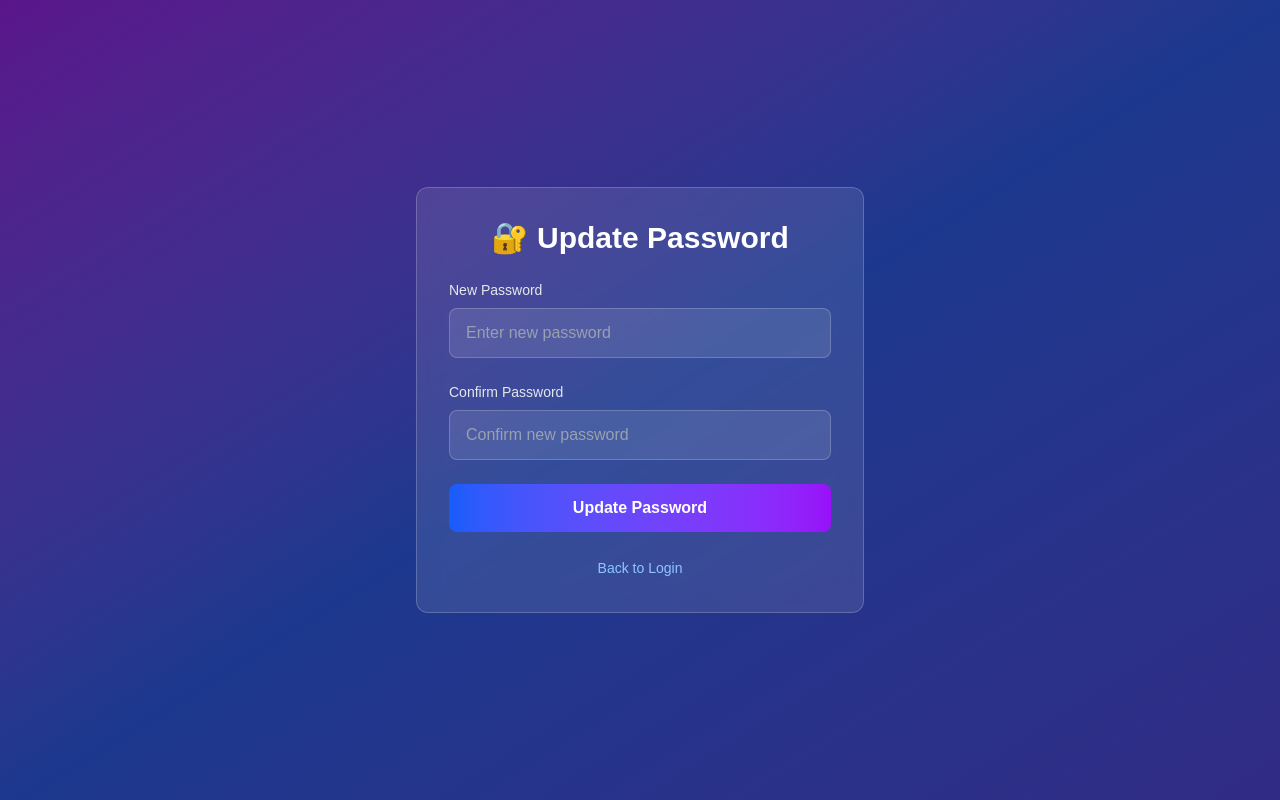
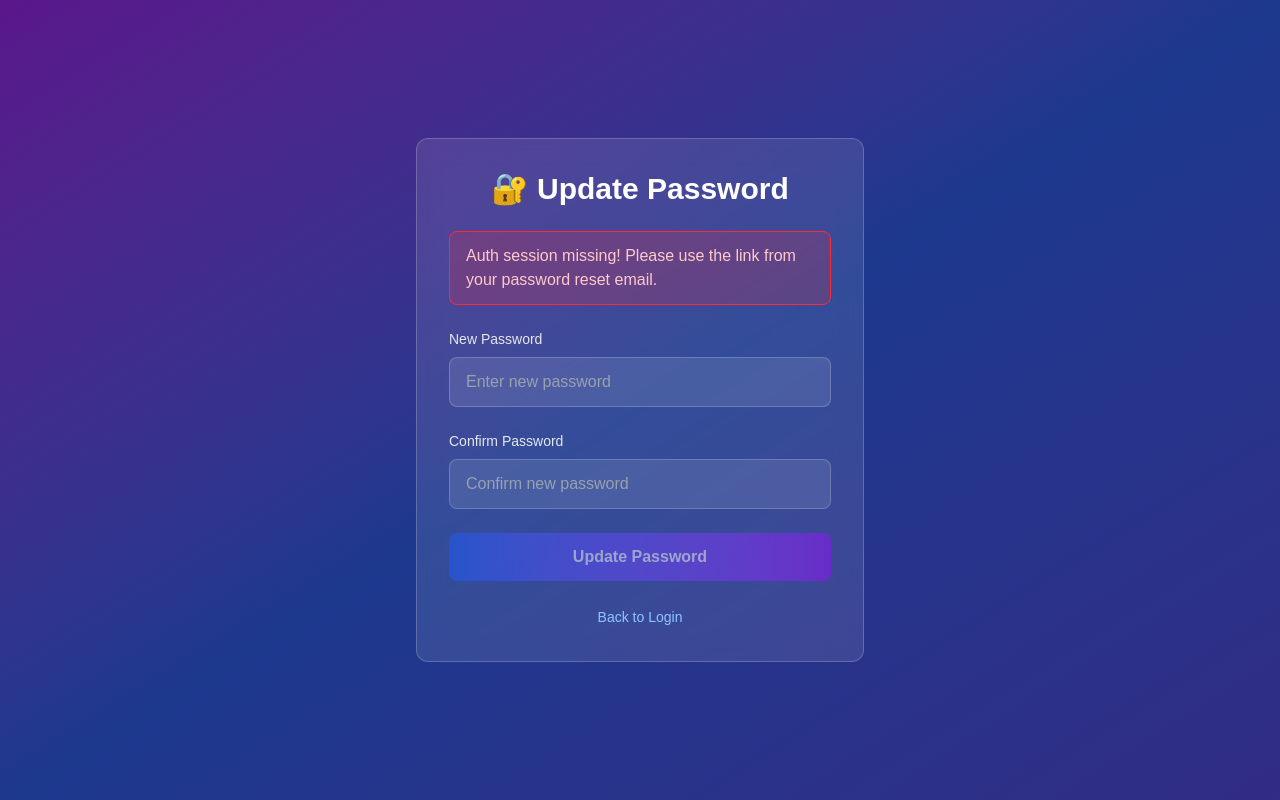
Before and after one commit to TheAccidentalTeacher/mythology, a Next.js app in the folder app/: page /update-password in a window 1280 px wide. Built offline with nearby package versions, Linux system fonts and the light colour scheme; no server answers.

Commit message:
fix: Improve password reset page auth session detection

```diff
--- a/app/src/app/update-password/page.tsx
+++ b/app/src/app/update-password/page.tsx
@@ -10,16 +10,33 @@ export default function UpdatePasswordPage() {
   const [error, setError] = useState('');
   const [loading, setLoading] = useState(false);
   const [success, setSuccess] = useState(false);
+  const [isRecoveryMode, setIsRecoveryMode] = useState(false);
   const router = useRouter();
   const supabase = createClient();
 
   useEffect(() => {
-    // Check if user came from password reset email
-    supabase.auth.onAuthStateChange(async (event, session) => {
+    // Check for password recovery session
+    const checkSession = async () => {
+      const { data: { session } } = await supabase.auth.getSession();
+      if (session) {
+        setIsRecoveryMode(true);
+        setError('');
+      }
+    };
+
+    checkSession();
+
+    // Listen for auth state changes
+    const { data: { subscription } } = supabase.auth.onAuthStateChange(async (event, session) => {
       if (event === 'PASSWORD_RECOVERY') {
-        console.log('Password recovery detected');
+        setIsRecoveryMode(true);
+        setError('');
       }
     });
+
+    return () => {
+      subscription.unsubscribe();
+    };
   }, [supabase]);
 
   const handleSubmit = async (e: React.FormEvent) => {
@@ -80,6 +97,12 @@ export default function UpdatePasswordPage() {
         </h1>
 
         <form onSubmit={handleSubmit} className="space-y-6">
+          {!isRecoveryMode && (
+            <div className="bg-red-500/20 border border-red-500 text-red-200 px-4 py-3 rounded-lg">
+              Auth session missing! Please use the link from your password reset email.
+            </div>
+          )}
+
           {error && (
             <div className="bg-red-500/20 border border-red-500 text-red-200 px-4 py-3 rounded-lg">
               {error}
@@ -120,7 +143,7 @@ export default function UpdatePasswordPage() {
 
           <button
             type="submit"
-            disabled={loading}
+            disabled={loading || !isRecoveryMode}
             className="w-full bg-gradient-to-r from-blue-600 to-purple-600 text-white font-semibold py-3 px-6 rounded-lg hover:from-blue-700 hover:to-purple-700 transition-all duration-200 disabled:opacity-50 disabled:cursor-not-allowed"
           >
             {loading ? 'Updating...' : 'Update Password'}
```
